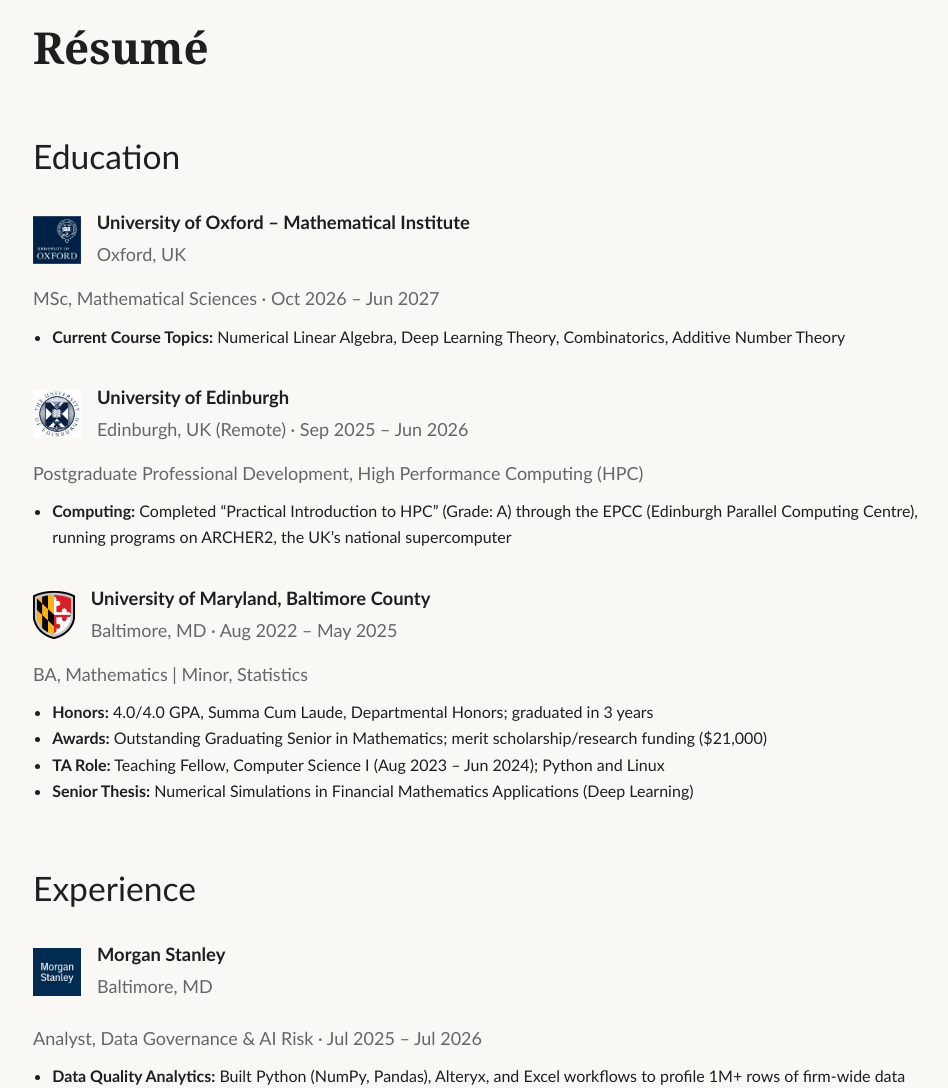
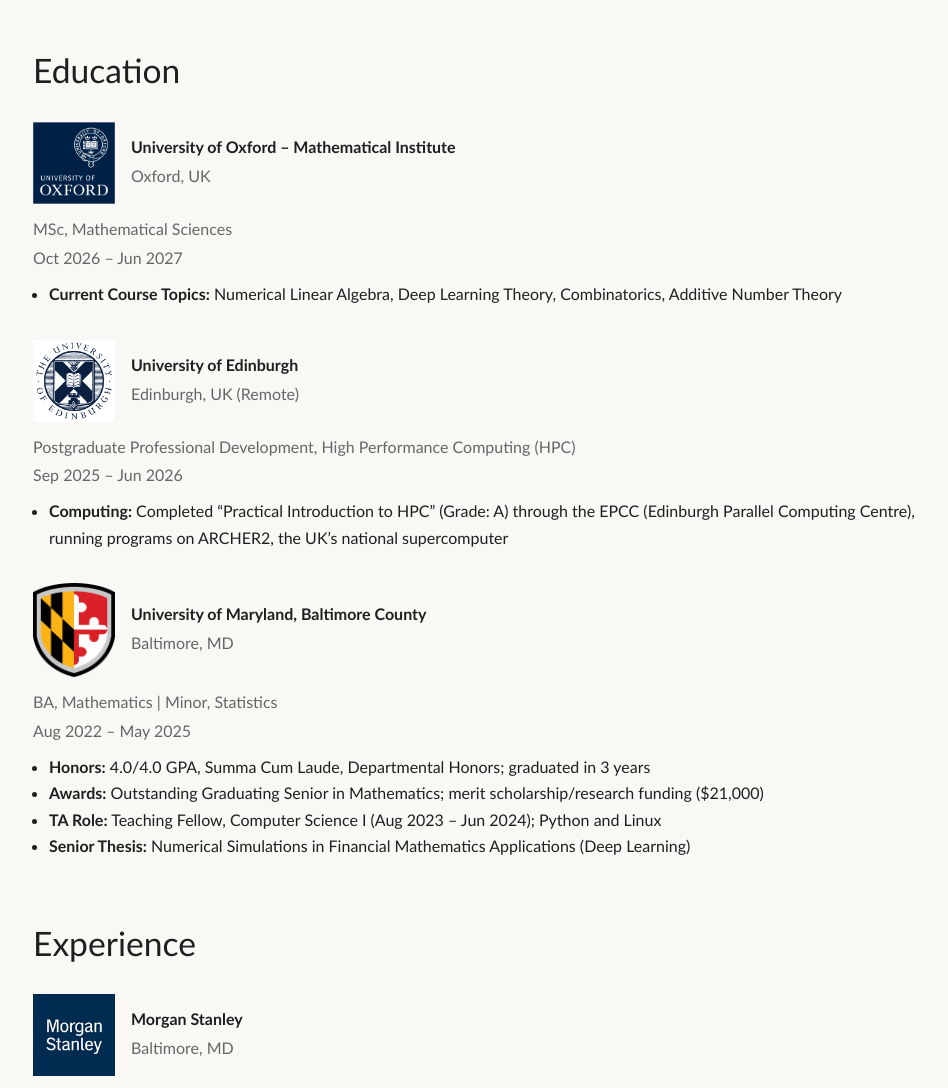
Before and after one commit to noahbelzer/noahbelzer.github.io, a plain HTML site: page index.html in a window 1280 px wide. Shown: the part 1140-2228 px from the top of the page, without its empty margins (147-1095 px from the left). Drawn offline with Linux system fonts and the light colour scheme; a web font is replaced by a local one.

Commit message:
Revised the font sizes in index.html

```diff
--- a/index.html
+++ b/index.html
@@ -32,7 +32,7 @@
       background: var(--bg);
       color: var(--text);
       font-family: Calibri, Carlito, "Segoe UI", Arial, sans-serif;
-      font-size: 1.125rem;
+      font-size: 1.11rem;
       line-height: 1.65;
       -webkit-text-size-adjust: 100%;
     }
@@ -51,8 +51,8 @@
     margin: 0 0 0.5em;
     }
 
-    h1 { font-size: clamp(2.2rem, 8vw, 3.75rem); }
-    h2 { font-size: clamp(1.9rem, 6vw, 2.75rem); }
+    h1 { font-size: clamp(3.4rem, 8vw, 3.75rem); }
+    h2 { font-size: clamp(2.8rem, 6vw, 2.75rem); }
     h3 { font-size: 2.1rem; }
 
     a { color: var(--accent); }
@@ -103,6 +103,11 @@
     nav { display: flex; gap: 1.1rem; }
     nav a { text-decoration: none; color: var(--muted); font-size: 1rem; }
     nav a:hover { color: var(--accent); }
+
+    /* Hide the header */
+    header.site {
+    display: none;
+    }
 
     /* Hero */
     .hero {
@@ -218,7 +223,7 @@
 
     .resume h4 {
     font-family: Calibri, Carlito, "Segoe UI", Arial, sans-serif;
-    font-size: 1.15rem;
+    font-size: 1rem;
     font-weight: 700;
     margin: 0;
     }
@@ -226,7 +231,7 @@
     .resume .designation {
     font-family: Calibri, Carlito, "Segoe UI", Arial, sans-serif;
     color: var(--muted);
-    font-size: 1.125rem;
+    font-size: 1rem;
     margin: 0.15rem 0;
     }
 
@@ -236,26 +241,35 @@
 
     .resume .meta {
     color: var(--muted);
-    font-size: 1.125rem;
+    font-size: 1rem;
     margin: 0.15rem 0;
     }
 
     .resume .org {
-    display: flex;
-    align-items: center;
-    gap: 1rem;
-    margin-bottom: 0.75rem;
+      display: flex;
+      align-items: stretch;
+      gap: 1rem;
+      margin-bottom: 0.75rem;
+    }
+
+    .resume .org > div {
+      display: flex;
+      flex-direction: column;
+      justify-content: center;
     }
 
     .resume .org img {
-    height: 48px;
-    width: auto;
-    max-width: 140px;
-    object-fit: contain;
+      width: auto;
+      height: auto;
+      max-width: 82px;
+      min-height: 48px;
+      align-self: stretch;
+      object-fit: contain;
+      flex-shrink: 0;
     }
 
     .resume ul {
-    padding-left: 1.2rem;
+    padding-left: 1rem;
     margin: 0.6rem 0 0;
     }
 
@@ -265,7 +279,19 @@
     }
 
     .resume .role {
-    margin-top: 1.25rem;
+    margin-top: 1rem;
+    }
+
+    @media (max-width: 699px) {
+    .resume h4 .break {
+      display: block;
+    }
+    }
+
+    @media (max-width: 699px) {
+    .resume .meta .break {
+      display: block;
+    }
     }
 
     /* Removing space at the bottom of the page */
@@ -386,11 +412,12 @@
         <div class="org">
         <img src="images/oxford_logo.png" alt="University of Oxford logo">
         <div>
-            <h4>University of Oxford – Mathematical Institute</h4>
+            <h4>University of Oxford – <span class="break"> </span>Mathematical Institute</h4>
             <p class="meta">Oxford, UK</p>
         </div>
         </div>
-        <p class="designation">MSc, Mathematical Sciences · Oct 2026 – Jun 2027</p>
+        <p class="designation">MSc, Mathematical Sciences</p>
+        <p class="meta">Oct 2026 – Jun 2027</p>
         <ul>
         <li><strong>Current Course Topics:</strong> Numerical Linear Algebra, Deep Learning Theory, Combinatorics, Additive Number Theory</li>
         </ul>
@@ -401,10 +428,11 @@
         <img src="images/edinburgh_logo.png" alt="University of Edinburgh logo">
         <div>
             <h4>University of Edinburgh</h4>
-            <p class="meta">Edinburgh, UK (Remote) · Sep 2025 – Jun 2026</p>
+            <p class="meta">Edinburgh, UK <span class="break"> </span>(Remote)</p>
         </div>
         </div>
         <p class="designation">Postgraduate Professional Development, High Performance Computing (HPC)</p>
+        <p class="meta">Sep 2025 – Jun 2026</p>
         <ul>
         <li><strong>Computing:</strong> Completed “Practical Introduction to HPC” (Grade: A) through the EPCC (Edinburgh Parallel Computing Centre), running programs on ARCHER2, the UK’s national supercomputer</li>
         </ul>
@@ -414,11 +442,12 @@
         <div class="org">
         <img src="images/UMBC_logo.png" alt="University of Maryland, Baltimore County logo">
         <div>
-            <h4>University of Maryland, Baltimore County</h4>
-            <p class="meta">Baltimore, MD · Aug 2022 – May 2025</p>
+            <h4>University of Maryland,<span class="break"> </span>Baltimore County</h4>
+            <p class="meta">Baltimore, MD</p>
         </div>
         </div>
         <p class="designation">BA, Mathematics | Minor, Statistics</p>
+        <p class="meta">Aug 2022 – May 2025</p>
         <ul>
         <li><strong>Honors:</strong> 4.0/4.0 GPA, Summa Cum Laude, Departmental Honors; graduated in 3 years</li>
         <li><strong>Awards:</strong> Outstanding Graduating Senior in Mathematics; merit scholarship/research funding ($21,000) </li>
@@ -439,7 +468,8 @@
         </div>
 
         <div class="role">
-        <p class="designation">Analyst, Data Governance &amp; AI Risk <span class="meta">· Jul 2025 – Jul 2026</span></p>
+        <p class="designation">Analyst, Data Governance &amp; AI Risk</p>
+        <p class="meta">Jul 2025 – Jul 2026</p>
         <ul>
             <li><strong>Data Quality Analytics:</strong> Built Python (NumPy, Pandas), Alteryx, and Excel workflows to profile 1M+ rows of firm-wide data across accuracy, completeness, and timeliness dimensions.</li>
             <li><strong>Regulatory Analytics:</strong> Independently built an Alteryx/Python workflow and interactive Power BI dashboard addressing a European Central Bank (ECB) regulatory finding; senior management commissioned an official firm-wide build based on the design and logic.</li>
@@ -449,7 +479,8 @@
         </div>
 
         <div class="role">
-        <p class="designation">Summer Analyst, Non-Financial Risk <span class="meta">· Jun 2024 – Aug 2024</span></p>
+        <p class="designation">Summer Analyst, Non-Financial Risk</p>
+        <p class="meta">Jun 2024 – Aug 2024</p>
         <ul>
             <li><strong>Scenario Analysis:</strong> Optimized the global scenario analysis program; recognized by the Global Head of Operational Risk for significant contributions and excellent performance.</li>
         </ul>
```
